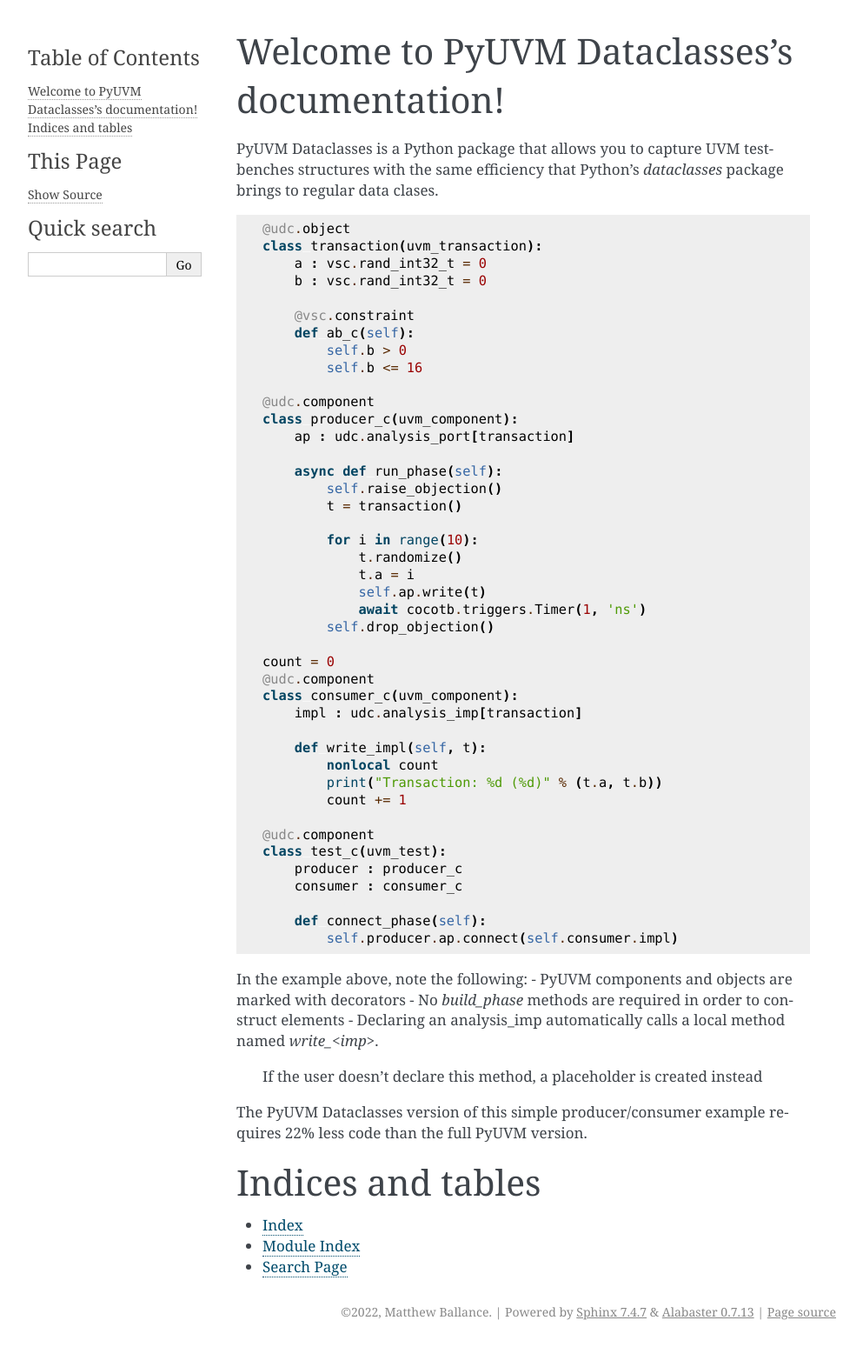
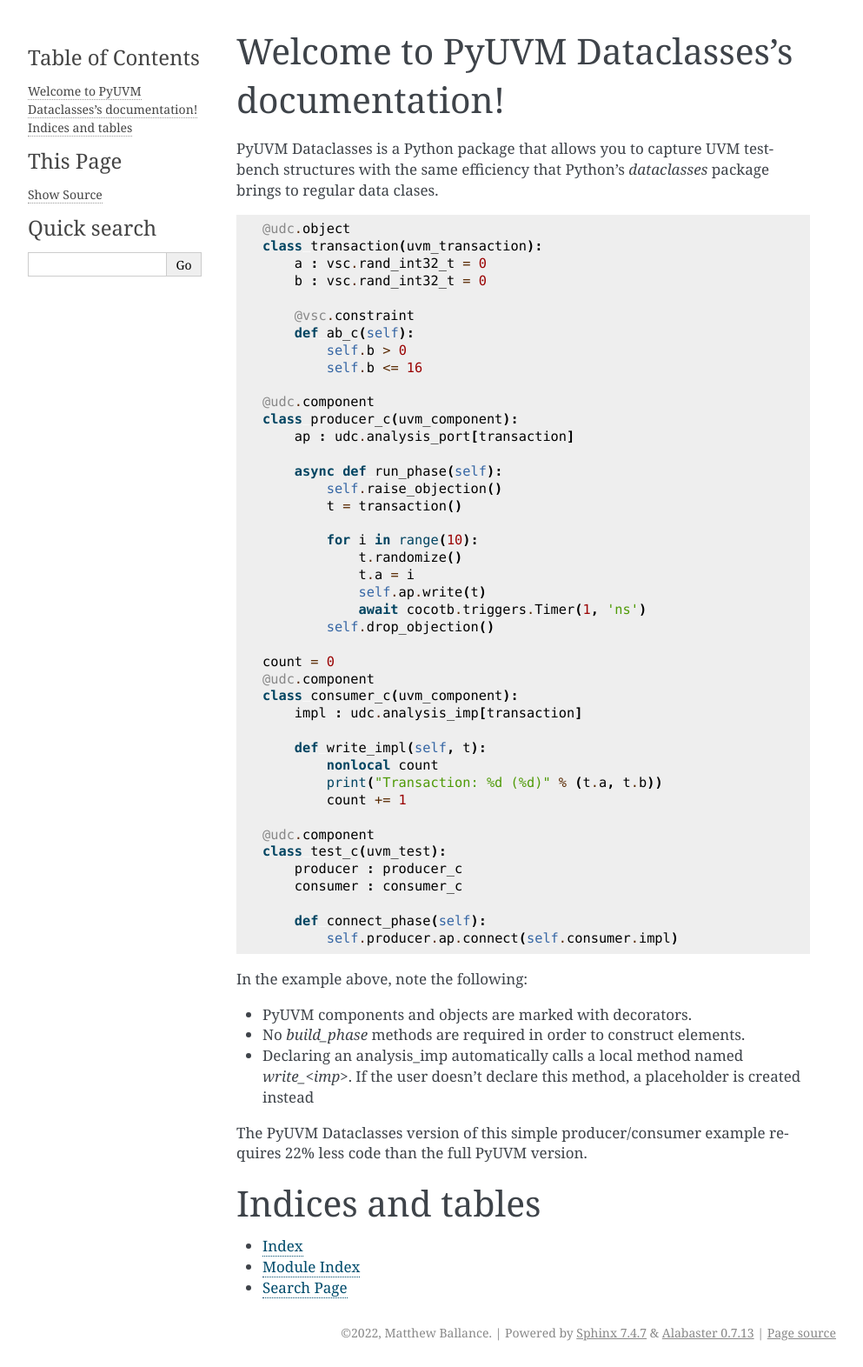
Before and after one commit to fvutils/pyuvm-dataclasses, a Sphinx documentation site: the page built from doc/source/index.rst, in a window 1280 px wide. Shown: the whole page at 87% size, without its empty margins (148-1141 px from the left). Built offline with Sphinx 7.4.7, drawn with Linux system fonts in a browser that asks for light colours; before the commit the page ends 1548 px from its top, so only the background shows below that.

Commit message:
Typo fixes
Signed-off-by: Matthew Ballance <matt.ballance@gmail.com>

```diff
--- a/doc/source/index.rst
+++ b/doc/source/index.rst
@@ -7,7 +7,7 @@ Welcome to PyUVM Dataclasses's documentation!
 =============================================
 
 PyUVM Dataclasses is a Python package that allows you to capture UVM
-testbenches structures with the same efficiency that Python's
+testbench structures with the same efficiency that Python's
 `dataclasses` package brings to regular data clases.
 
 .. code:: python3
@@ -57,10 +57,13 @@ testbenches structures with the same efficiency that Python's
 
 
 In the example above, note the following:
-- PyUVM components and objects are marked with decorators
-- No `build_phase` methods are required in order to construct elements
+
+- PyUVM components and objects are marked with decorators.
+- No `build_phase` methods are required in order to construct elements.
+
 - Declaring an analysis_imp automatically calls a local method named `write_<imp>`.
   If the user doesn't declare this method, a placeholder is created instead
+
 
 The PyUVM Dataclasses version of this simple producer/consumer example requires
 22% less code than the full PyUVM version.
```
